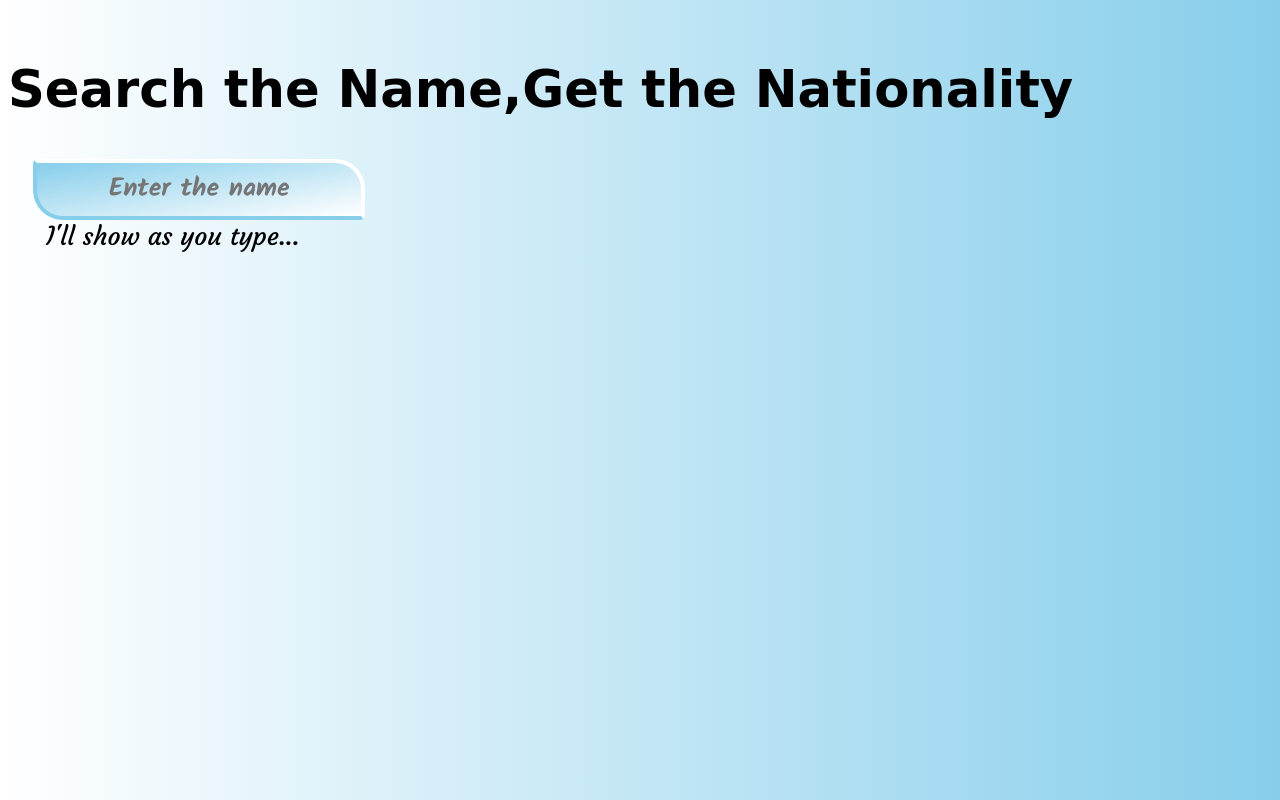
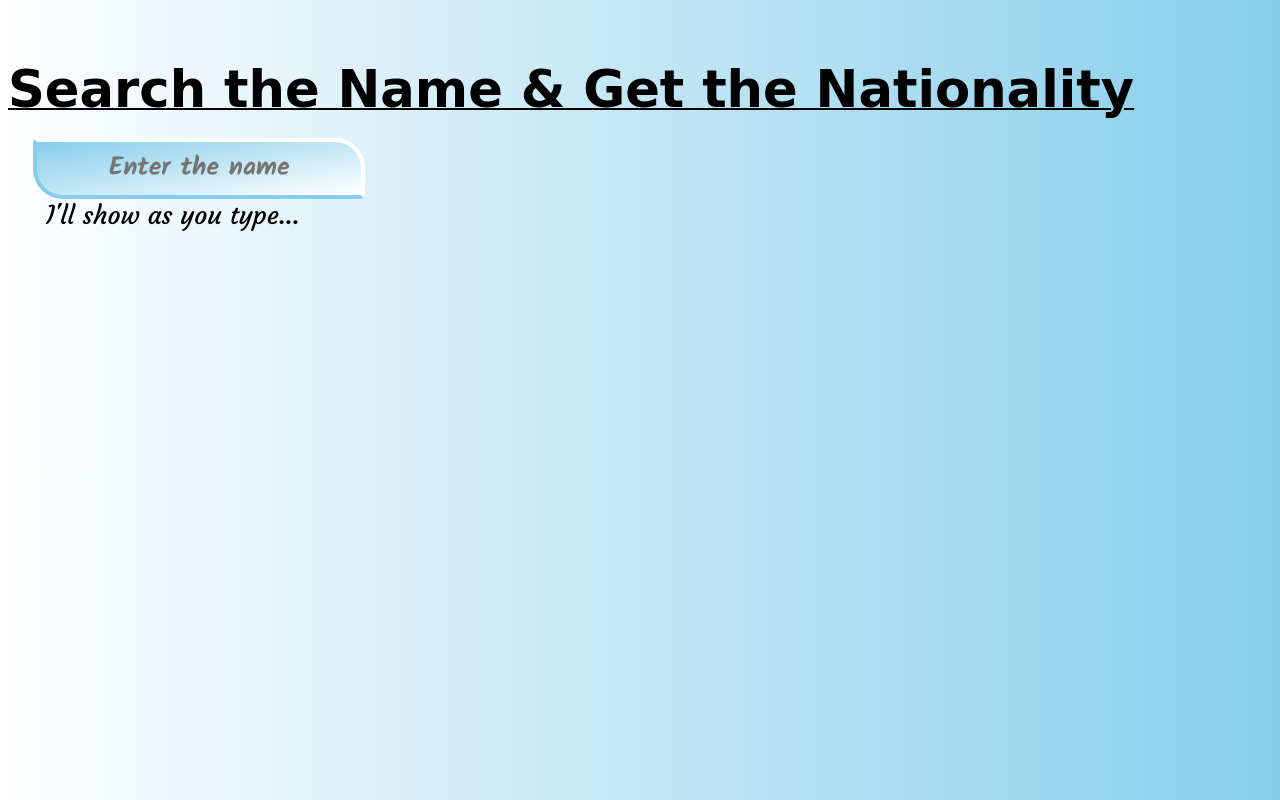
Before and after one commit to VIGNESHWAR-RV/Nationalize-API-Hackathon-TASK01, a plain HTML site: page index.html in a window 1280 px wide. Drawn offline with Linux system fonts and the light colour scheme; a web font is replaced by a local one.

Commit message:
updating styles

```diff
--- a/script.js
+++ b/script.js
@@ -1,7 +1,7 @@
 
 document.body.innerHTML=`
 <div>
-   <h2>Search the Name,Get the Nationality</h2>
+   <h2>Search the Name & Get the Nationality</h2>
    <input type="text" id="searchText" value="" placeholder="Enter the name" onkeyup="key()"><br>
    <label id="info">I'll show as you type...</label><br>
    <label id="noCountry" hidden>hmm...Seriously?? I don't think it's a name!!</label>
--- a/style.css
+++ b/style.css
@@ -8,6 +8,10 @@ h2{
     margin-top:4%;
     font-family: 'Estonia', cursive;
     font-size: 4vmax;
+    text-decoration: underline 2px;
+}
+#resultHeader{
+    text-decoration: none;
 }
     /*Labels*/
 label{
@@ -18,7 +22,7 @@ label{
     /*Input*/
 input{
     background:linear-gradient(to left top,white,skyblue);
-    margin-top:-2px;
+    margin-top:-5vmin;
     margin-left: 2%;
     border:solid white 0.5vmin;
     border-block-end-color: skyblue;
```
